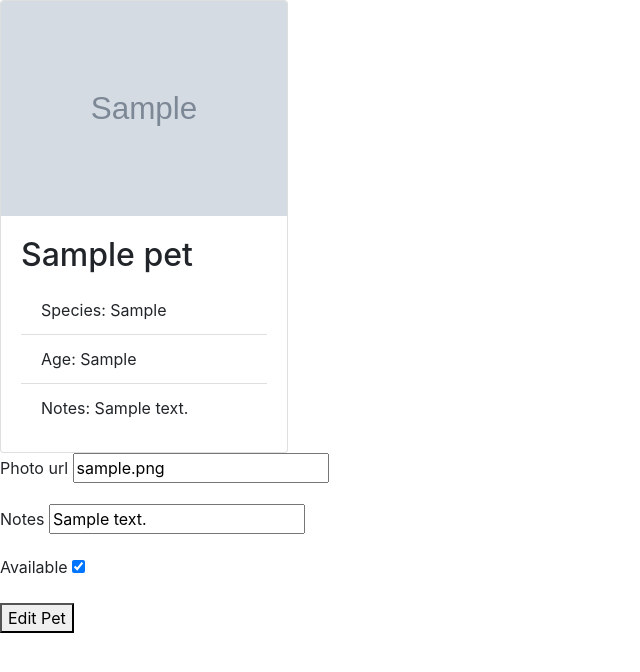
After one commit to maplekiru/flask-pet, a Flask app: page /1 in a window 1280 px wide. The commit adds this page. Shown: the top 672 px of the page, without its empty margins (0-640 px from the left). Run offline with Flask 2, Linux system fonts and the light colour scheme; tables that the repository leaves empty hold one stand-in row (values such as "Sample post"); grey boxes marked "Sample" are stand-in pictures.

Commit message:
finished part 1

```diff
--- a/app.py
+++ b/app.py
@@ -5,6 +5,8 @@ from flask import Flask, render_template, redirect, flash
 from flask_debugtoolbar import DebugToolbarExtension
 
 from models import db, connect_db, Pet
+
+from forms import NewPetForm, EditPetForm
 
 app = Flask(__name__)
 
@@ -31,3 +33,60 @@ def list_pets():
     """
     pets = Pet.query.all()
     return render_template('pets.html',pets=pets)
+
+@app.route('/add', methods=["GET","POST"])
+def add_pet():
+    """Pet add form; handle adding."""
+    form = NewPetForm()
+    if form.validate_on_submit():
+        name = form.name.data
+        species = form.species.data
+        photo_url = form.photo_url.data
+        age = form.age.data
+        notes = form.notes.data
+
+        pet = Pet(name=name,
+            species=species,
+            photo_url=photo_url,
+            age=age,
+            notes=notes
+            )
+
+        db.session.add(pet)
+        db.session.commit()
+
+        flash(f"<p class= 'alert alert-success'> {name} Added! </p>")
+        return redirect("/")
+
+    else:
+        return render_template(
+            "pets_new_form.html", form=form)
+
+@app.route('/<int:pet_id>', methods=["GET","POST"])
+def pet_profile(pet_id):
+    """
+    Show information about the given pet.
+
+    Have a form to edit pet information.
+    """
+    pet = Pet.query.get_or_404(pet_id)
+
+    form = EditPetForm(obj=pet)
+    if form.validate_on_submit():
+        photo_url = form.photo_url.data if form.photo_url.data != "" else pet.photo_url
+        notes = form.notes.data if form.notes.data != "" else pet.notes
+        available = form.available.data
+
+        pet.photo_url = photo_url
+        pet.notes = notes
+        pet.available = available
+
+        db.session.commit()
+
+        flash(f"<p class= 'alert alert-success'> {pet.name} editted! </p>")
+        return redirect(f"/{pet_id}")
+
+    else:
+        return render_template("pets_display_edit_form.html",
+            pet=pet,
+            form=form)
--- a/forms.py
+++ b/forms.py
@@ -1,15 +1,18 @@
 """Forms for adopt app."""
 from flask_wtf import FlaskForm
-from wtforms import StringField, FloatField, BooleanField, IntegerField, SelectField,
+from wtforms import StringField, FloatField, BooleanField, IntegerField, SelectField
 from wtforms.validators import InputRequired, Optional, URL
 
 class NewPetForm(FlaskForm):
-"""Form for adding new pet"""
+    """Form for adding new pet"""
     name = StringField("Name",
                        validators=[InputRequired()])
 
-    species = StringField("Species",
-                       validators=[InputRequired()])
+    species = SelectField("Species",
+                choices=[('dog', 'Dog'),
+                         ('cat', 'Cat'),
+                         ('porcupine', 'Porcupine')],
+                         validators=[InputRequired()])
 
     photo_url = StringField("Photo url",
                        validators=[Optional(), URL()])
@@ -24,5 +27,14 @@ class NewPetForm(FlaskForm):
     notes = StringField("Notes",
                        validators=[Optional()])
 
+class EditPetForm(FlaskForm):
+    """Form for editting a pet"""
+
+    photo_url = StringField("Photo url",
+                       validators=[Optional(), URL()])
+
+    notes = StringField("Notes",
+                       validators=[Optional()])
+
     available = BooleanField("Available",
-                       validators=[InputRequired()])
+                       validators=[Optional()])
--- a/templates/pets.html
+++ b/templates/pets.html
@@ -10,17 +10,17 @@
         <img src="{{pet.photo_url}}" alt="">
         {% if pet.available %}
 
-		<a href="/pets/{{ pet.id }}"><b>{{ pet.name }} is available!</b></a>
+		<a href="/{{ pet.id }}"><b>{{ pet.name }} is available!</b></a>
         {% endif %}
 
         {% if pet.available == False %}
-		<a href="/pets/{{ pet.id }}">{{ pet.name }}</a>
+		<a href="/{{ pet.id }}">{{ pet.name }}</a>
         {% endif %}
 	</li>
 	{% endfor %}
 </ul>
 
 
-<a href='/pets/new' class='btn btn-primary' role='button'> Add a Pet</a>
+<a href='/add' class='btn btn-primary' role='button'> Add a Pet</a>
 
 {% endblock %}
--- /dev/null
+++ b/templates/pets_display_edit_form.html
@@ -0,0 +1,31 @@
+{% extends "base.html" %}
+{% block title %}{{pet.name}}{% endblock %}
+{% block content %}
+
+<div class="card" style="width: 18rem;">
+    <img class="card-img-top" src="{{pet.photo_url}}" alt="Card image cap">
+    <div class="card-body">
+      <h2 class="card-title">{{pet.name}}</h2>
+      <ul class="list-group list-group-flush">
+        <li class="list-group-item">Species: {{pet.species}}</li>
+        <li class="list-group-item">Age: {{pet.age}}</li>
+        <li class="list-group-item">Notes: {{pet.notes}}</li>
+      </ul>
+    </div>
+  </div>
+
+<form id="edit_pet_form" method="POST">
+    {{ form.hidden_tag() }}
+    <!--add type=hidden form fields -->
+    {% for field in form
+    if field.widget.input_type != 'hidden' %}
+    <p>
+            {{ field.label }} {{ field }}
+            {% for error in field.errors %} {{ error }}
+            {% endfor %}
+    </p>
+    {% endfor %}
+    <button type="submit">Edit Pet</button>
+</form>
+
+{% endblock %}
```
Also changed, not shown: seed.py (+5 -3 lines).
